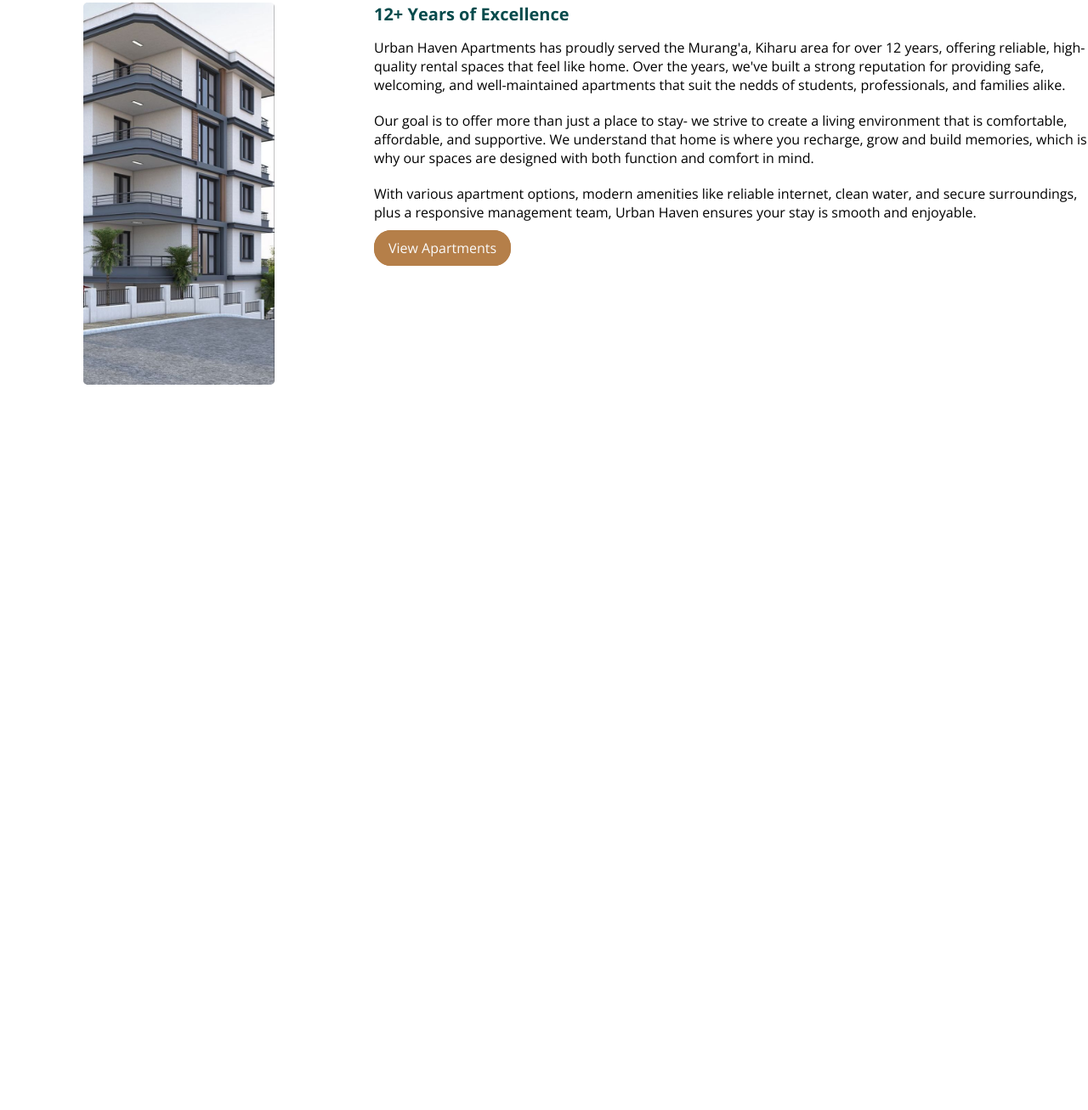
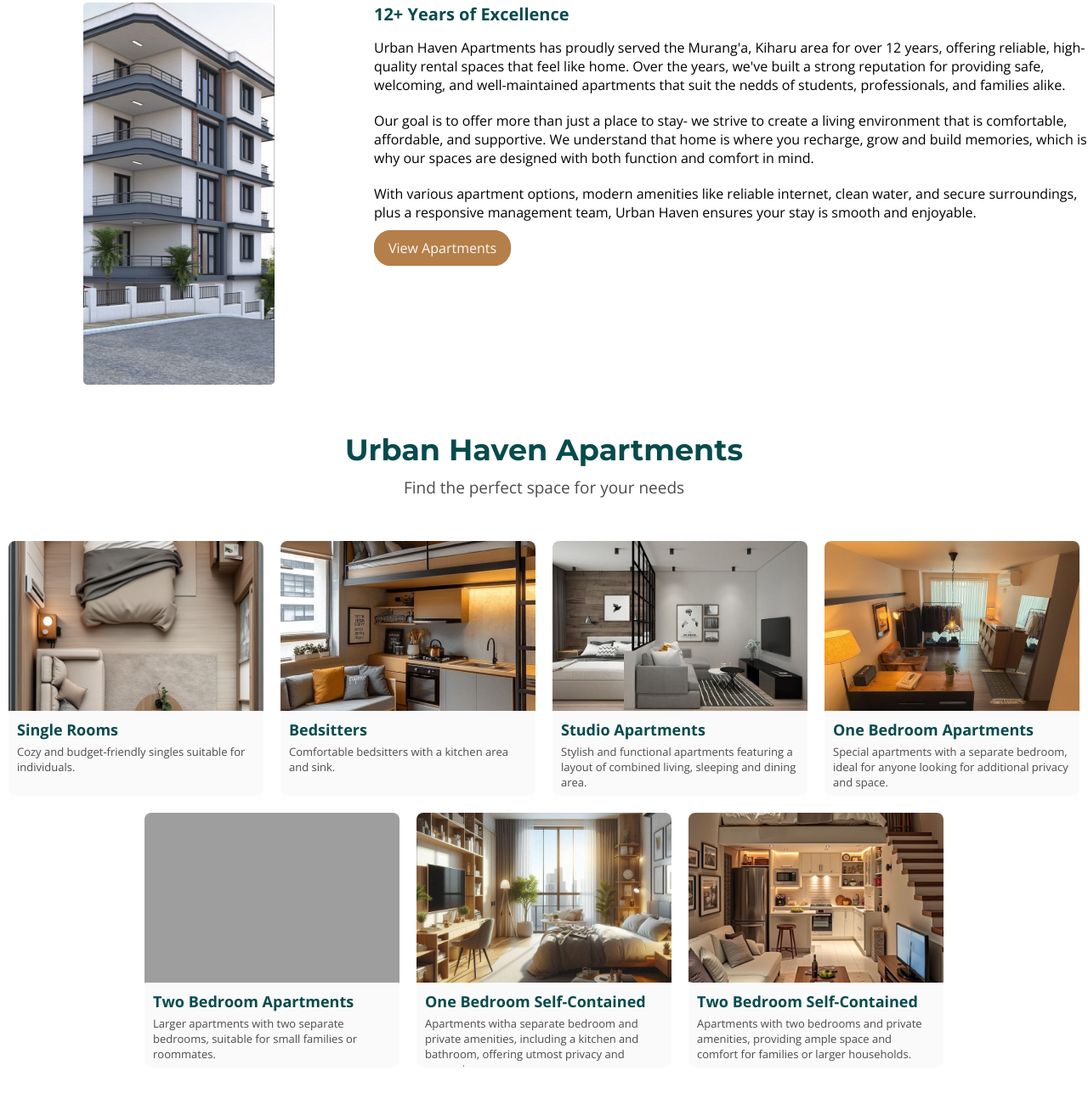
Before and after one commit to JaninWanjiru/Urban-Haven-Apartments, a website built with Vite: page index.html in a window 1280 px wide. Shown: the part 976-2283 px from the top of the page at 85% size. Before the commit the page ends 1434 px from the top, so only its background shows below. Built offline with nearby package versions, Linux system fonts and the light colour scheme; grey boxes are pictures that could not be loaded.

Commit message:
Add the Apartments Section with 7 property types.
-Introduced a new "Apartments Section" featuring 7
different apartment options:Single Rooms
  *Bedsitters*
  *Studio Apartments*
  *One Bedroom Apartments*
  *Two Bedroom Apartments*
  *One Bedroom Self-Contained*
  *Two Bedroom Self-Contained*
-Each apartment card includes an image and
description at the moment.

```diff
--- a/index.html
+++ b/index.html
@@ -56,19 +56,16 @@
     </header>
 
 <!-- Hero Section -->
- <section id="home" class="hero">
-  <div class="container">
+ <section class="hero">
     <div class="hero-content">
       <h1>Welcome to Urban Haven Apartments</h1>
       <p>Your Ideal Home in Murang'a, Kiharu</p>
       <a href="#contact" class="cta-hero-btn">Book a Viewing</a>
     </div>
-  </div>
  </section>
 
  <!-- About Section -->
-  <section id="about" class="section">
-    <div class="container">
+  <section class="about-section">
       <div class="about-title">
         <h2>About Urban Haven</h2>
         <p>Your Home Away From Home</p>
@@ -87,7 +84,99 @@
           <a href="#apartments" class="cta-about-btn">View Apartments</a>
         </div>
       </div>
-    </div>
+  </section>
+
+  <!--Apartments Section -->
+  <section class="apartments-section">
+      <div class="apartments-title">
+        <h2>Urban Haven Apartments</h2>
+        <p>Find the perfect space for your needs</p>
+      </div>
+      <div class="apartments-grid">
+        <div class="apartment-card">
+          <div class="apartment-img">
+          <img src="./images/single rooms.jpg" alt="Single Room">
+          </div>
+          <div class="apartment-info">
+            <h3>Single Rooms</h3>
+            <p>Cozy and budget-friendly singles suitable for individuals.</p>
+            <span class="price">Ksh 3,500 per month</span>
+            <a href="#" class="cta-hero-btn">Book a Viewing</a>
+          </div>
+        </div>
+
+        <div class="apartment-card">
+          <div class="apartment-img">
+            <img src="./images/bedsitter.jpg" alt="Bedsitter">
+          </div>
+          <div class="apartment-info">
+            <h3>Bedsitters</h3>
+            <p>Comfortable bedsitters with a kitchen area and sink.</p>
+            <span class="price">Ksh 5,500 per month</span>
+            <a href="#" class="cta-hero-btn">Book a Viewing</a>
+          </div>
+        </div>
+
+        <div class="apartment-card">
+          <div class="apartment-img">
+          <img src="./images/studio apartments.jpg" alt="Studio Apartment">
+          </div>
+          <div class="apartment-info">
+            <h3>Studio Apartments</h3>
+            <p>Stylish and functional apartments featuring a layout of combined living, sleeping and dining area. </p>
+            <span class="price">Ksh 7,000 per month</span>
+            <a href="#" class="cta-hero-btn">Book a Viewing</a>
+          </div>
+        </div>
+
+        <div class="apartment-card">
+          <div class="apartment-img">
+          <img src="./images/one bedroom apartments.jpg" alt="One Bedroom Apartment">
+          </div>
+          <div class="apartment-info">
+            <h3>One Bedroom Apartments</h3>
+            <p>Special apartments with a separate bedroom, ideal for anyone looking for additional privacy and space.</p>
+            <span class="price">Ksh 8,500 per month</span>
+            <a href="#" class="cta-hero-btn">Book a Viewing</a>
+          </div>
+        </div>
+
+        <div class="apartment-card">
+          <div class="apartment-img">
+          <img src="./images/two bedroom apartments.jpg" alt="Two Bedroom Apartment">
+          </div>
+          <div class="apartment-info">
+            <h3>Two Bedroom Apartments</h3>
+            <p>Larger apartments with two separate bedrooms, suitable for small families or roommates.</p>
+            <span class="price">Ksh 10,000 per month</span>
+            <a href="#" class="cta-hero-btn">Book a Viewing</a>
+          </div>
+        </div>
+
+        <div class="apartment-card">
+          <div class="apartment-img">
+          <img src="./images/one bedroom self-contained apartments.jpg" alt="One Bedroom Self-Contained Apartment">
+          </div>
+          <div class="apartment-info">
+            <h3>One Bedroom Self-Contained</h3>
+            <p>Apartments witha separate bedroom and private amenities, including a kitchen and bathroom, offering utmost privacy and convenience. </p>
+            <span class="price">Ksh 15,000 per month</span>
+            <a href="#" class="cta-hero-btn">Book a Viewing</a>
+          </div>
+        </div>
+
+        <div class="apartment-card">
+          <div class="apartment-img">
+          <img src="./images/two bedroom self-contained apartments.jpg" alt="Two Bedroom Self-Contained Apartment">
+          </div>
+          <div class="apartment-info">
+            <h3>Two Bedroom Self-Contained</h3>
+            <p>Apartments with two bedrooms and private amenities, providing ample space and comfort for families or larger households.</p>
+            <span class="price">Ksh 3,500 per month</span>
+            <a href="#" class="cta-hero-btn">Book a Viewing</a>
+          </div>
+        </div>
+      </div>
   </section>
   </body>
 </html>
--- a/style.css
+++ b/style.css
@@ -21,6 +21,7 @@ html {
   --color-golden-brown: #b57f49;
   --color-deep-teal: #074b4c;
   --color-warm-beige: #E8C999;
+  scroll-behavior: smooth;
 
 }
 body {
@@ -36,7 +37,7 @@ header {
   width: 100%;
   z-index: 1000;
   transition: all 0.3s ease;
-  background-color: var(--color-white-smoke);
+  background-color: rgba(250, 250, 250, 0.9);
 }
 
 .header-contact {
@@ -92,7 +93,7 @@ header {
   list-style: none;
   display: flex;
   gap: 4rem;
-  padding: 1.4rem 1.5rem;
+  padding: 1rem 1.2rem;
   background-color: #E8C999;
   border-radius: 2rem;
 }
@@ -303,3 +304,86 @@ header {
     width: 100%;
   }
 }
+
+/* Apartments Section */
+.apartments-section {
+  padding: 5rem 0;
+}
+
+.apartments-section h2 {
+  font-size: 3.5rem;
+  font-family: var(--secondary-font);
+  margin-bottom: 1rem;
+}
+
+.apartments-section p {
+  font-size: 1.9rem;
+  color: var(--color-slate-grey);
+}
+
+.apartments-title {
+  text-align: center;
+  margin-bottom: 3rem;
+  color: var(--color-deep-teal);
+}
+
+.apartments-grid {
+  display: flex;
+  justify-content: center;
+  flex-wrap: wrap;
+  gap: 2rem;
+  margin-top: 5rem;
+}
+
+.apartment-card {
+  --apartment-card-length: 30rem;
+  width: var(--apartment-card-length);
+  height: var(--apartment-card-length);
+  position: relative;
+  border-radius: 8px;
+  overflow: hidden;
+}
+
+.apartment-img {
+  height: 200px;
+  overflow: hidden;
+}
+
+.apartment-img img {
+  width: 100%;
+  height: 100%;
+  object-fit: cover;
+  transition: transform 0.5s ease;
+}
+
+.apartment-card:hover .apartment-img img {
+  transform: scale(1);
+}
+
+.apartment-info {
+  padding: 1rem;
+  background-color: var(--color-white-smoke);
+  position: absolute;
+  width: 100%;
+  height: 100%;
+}
+
+.apartment-info h3 {
+  font-size: 1.8rem;
+  margin-bottom: 0.5rem;
+  color: var(--color-deep-teal);
+}
+
+.apartment-info p {
+  font-size: 1.3rem;
+  color: var(--color-slate-grey);
+  margin-bottom: 1rem;
+}
+
+.price {
+  font-weight: 500;
+  color: var(--color-warm-beige);
+  font-size: 12rem;
+  margin-bottom: 1rem;
+  display: block;
+}
```
